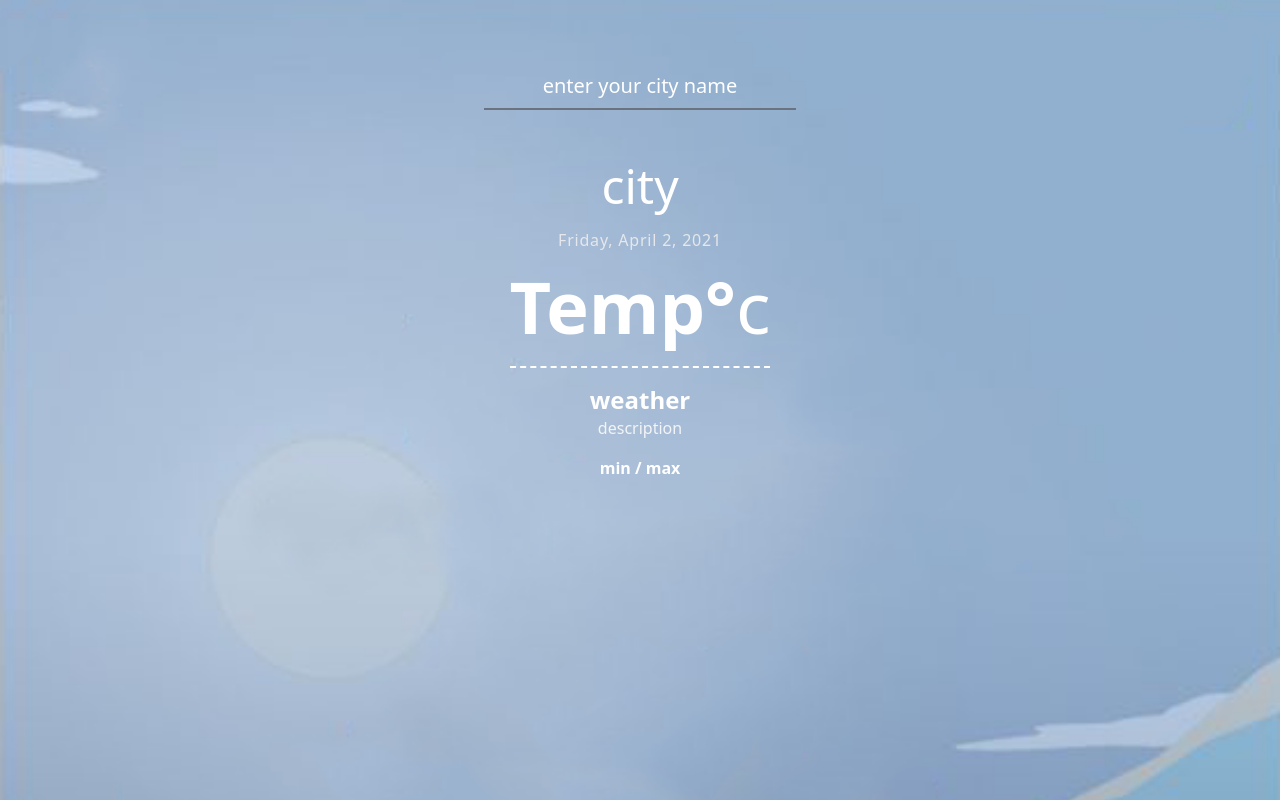
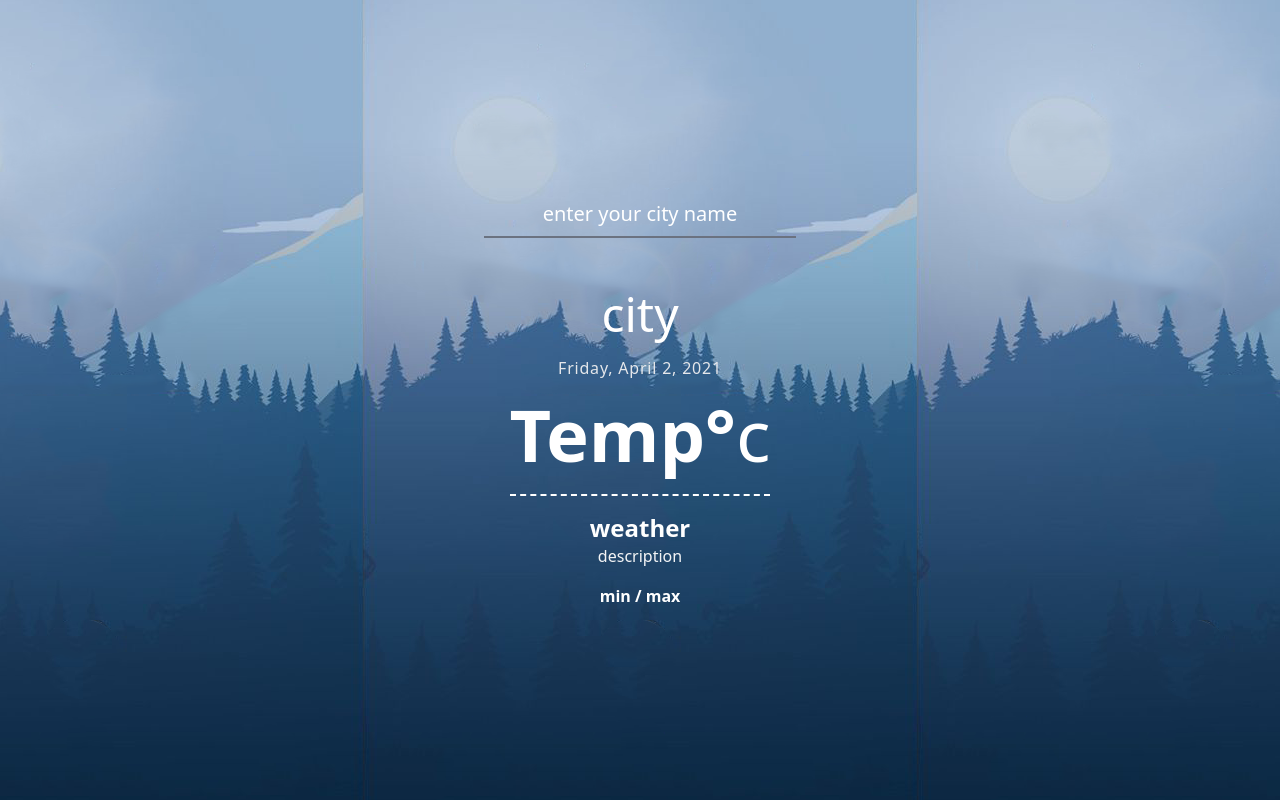
Before and after one commit to erfanansari/react-redux-weather-app, a React (Create React App) app: page / in a window 1280 px wide. Built offline with nearby package versions, Linux system fonts and the light colour scheme.

Commit message:
ui for desktop

```diff
--- a/src/components/App.js
+++ b/src/components/App.js
@@ -8,16 +8,8 @@ import sunny from '../assets/images/sunny.png'
 class App extends React.Component {
 
     componentDidMount() {
-        console.log(this.props)
         document.body.style.backgroundImage = `url(${cloudy})`
-        // const weatherCondition = this.props.data?.weather?.main;
-        // if (weatherCondition !== 'Dust' || weatherCondition === 'Ash' || weatherCondition === 'Squall' || weatherCondition === 'Smoke' || weatherCondition === 'Tornado' || weatherCondition === 'Sand') {
-        //     document.body.style.backgroundImage = `url(${sunny})`
-        // } else {
-        //     document.body.style.backgroundImage = `url(${cloudy})`
-        // }
     }
-
 
 
     handleSubmit = (e) => {
@@ -40,8 +32,20 @@ class App extends React.Component {
         return new Intl.DateTimeFormat('en-US', options).format(now);
     }
 
+    renderBackground() {
+
+        if (this.props.data.weather) {
+            const weatherCondition = this.props.data.weather[0].main;
+            if (weatherCondition === 'Clear' || weatherCondition === 'Dust' || weatherCondition === 'Ash' || weatherCondition === 'Squall' || weatherCondition === 'Smoke' || weatherCondition === 'Tornado' || weatherCondition === 'Sand') {
+                document.body.style.backgroundImage = `url(${sunny})`
+            } else {
+                document.body.style.backgroundImage = `url(${cloudy})`
+            }
+        }
+    }
 
     render() {
+        this.renderBackground()
         const {data} = this.props;
         console.log(data.cod)
         return (
@@ -50,7 +54,7 @@ class App extends React.Component {
                 <form className="" onSubmit={this.handleSubmit}>
                     <input
                         placeholder="enter your city name"
-                        className="border-b-2 placeholder-white border-gray-500 text-center mt-16 bg-transparent mb-9 p-2 outline-none font-medium text-xl"
+                        className="border-b-2 placeholder-white border-gray-500 text-center md:mt-0 mt-16 bg-transparent mb-9 p-2 outline-none font-medium text-xl"
                         onChange={this.handleChange}
                         value={this.props.city} type="text"
                         name="input"/>
@@ -66,7 +70,6 @@ class App extends React.Component {
                         <h1 className="font-bold text-2xl text-white">{data.weather ? `${data.weather[0].main}` : '' || 'weather'}</h1>
                         <h1 className="font-medium text-gray-100">{data.weather ? `${data.weather[0].description}` : '' || 'description'}</h1>
                     </div>
-                    {/*{data.weather ? console.log('yes') : console.log('no')}*/}
                     {data.weather ? <img
                         src={`http://openweathermap.org/img/wn/${data.weather[0].icon}@2x.png`}
                         alt="icon"/> : ''}
--- a/src/index.css
+++ b/src/index.css
@@ -1,9 +1,9 @@
 @tailwind base;
 @tailwind components;
 body{
-    /*background-image: url("assets/images/clouds.png");*/
-    background-repeat: no-repeat;
     background-size: cover;
+    background-position: center;
+    transition: all .4s ease;
 }
 #root{
     display: flex;
@@ -11,4 +11,15 @@ body{
     justify-content: center;
     align-items: flex-start;
 }
+@media only screen and (min-width: 768px) {
+    #root{
+        align-items: center;
+    }
+
+}
+@media only screen and (min-width: 992px) {
+    body{
+        background-size: auto;
+    }
+}
 @tailwind utilities;
```
